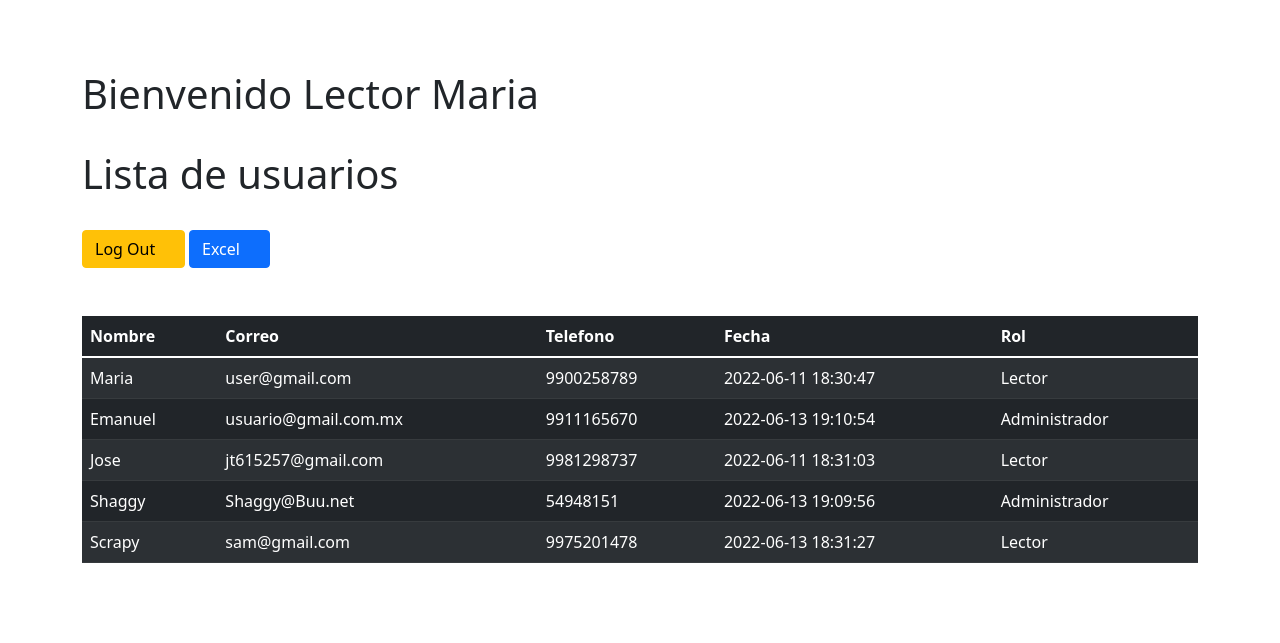
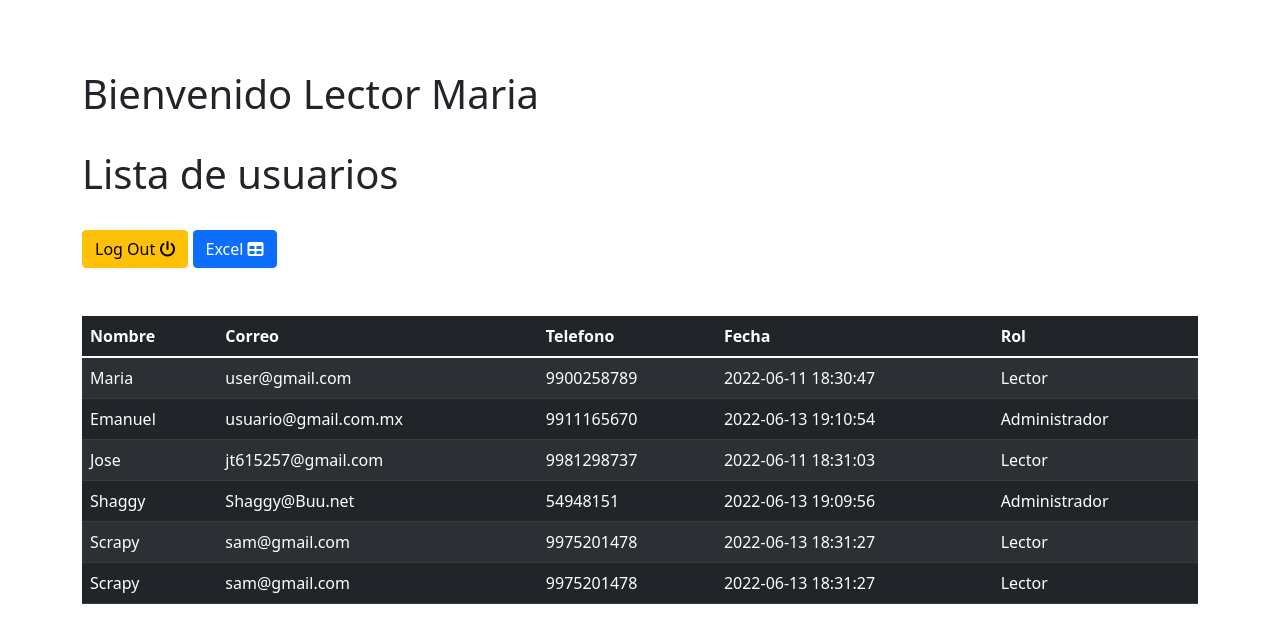
Before and after one commit to danibdark/crud-nayelis, a PHP site: page /views/lector.php in a window 1280 px wide. Shown: the top 643 px of the page. Run offline with PHP 8.4, Linux system fonts and the light colour scheme; a user stored in the database is signed in; data comes from the database, SQL or seed files in the repository; data that the repository does not hold is empty; some libraries are stand-ins or nearby versions; some web fonts are replaced.

Commit message:
libreria lector

```diff
--- a/r_user.sql
+++ b/r_user.sql
@@ -66,6 +66,7 @@ INSERT INTO `user` (`id`, `nombre`, `correo`, `telefono`, `password`, `fecha`, `
 (4, 'Emanuel', 'usuario@gmail.com.mx', '9911165670', '12345', '2022-06-13 19:10:54', 1),
 (7, 'Jose', 'jt615257@gmail.com', '9981298737', '12345', '2022-06-11 18:31:03', 2),
 (10, 'Shaggy', 'Shaggy@Buu.net', '54948151', '12345', '2022-06-13 19:09:56', 1),
+(11, 'Scrapy', 'sam@gmail.com', '9975201478', '12345', '2022-06-13 18:31:27', 2),
 (11, 'Scrapy', 'sam@gmail.com', '9975201478', '12345', '2022-06-13 18:31:27', 2);
 
 --
--- a/views/lector.php
+++ b/views/lector.php
@@ -21,6 +21,8 @@ if( $validar == null || $validar = ''){
     <meta charset="UTF-8">
     <meta http-equiv="X-UA-Compatible" content="IE=edge">
     <meta name="viewport" content="width=device-width, initial-scale=1.0">
+    <script src="https://kit.fontawesome.com/634962e990.js" crossorigin="anonymous"></script>
+
     <link rel="stylesheet" href="../css/fontawesome-all.min.css">
 
 <link rel="stylesheet" href="../css/estilo.css">
```
